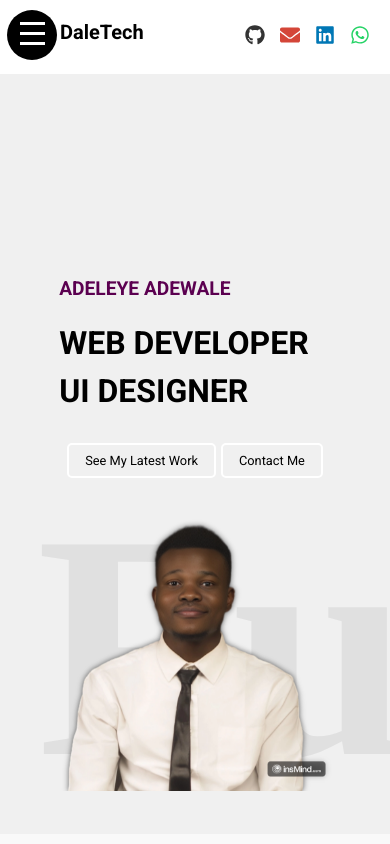
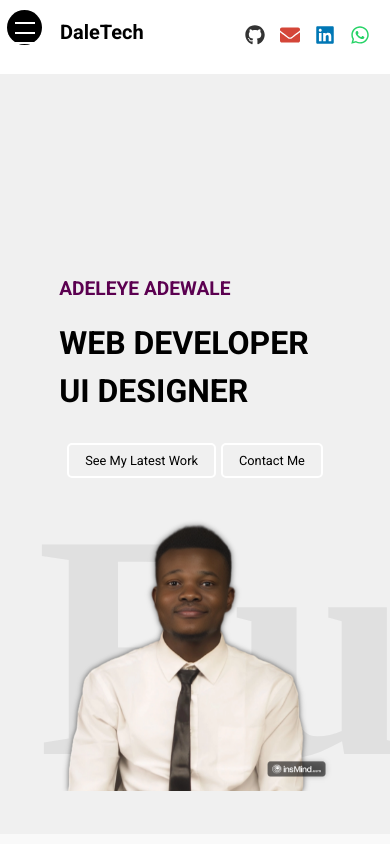
Before and after one commit to Davefred-12/my-portfolio-app, a React (Vite) app: page / in a window 390 px wide. Shown: the top 844 px of the page. Built offline with nearby package versions, Linux system fonts and the light colour scheme.

Commit message:
Added Footer

```diff
--- a/src/components/HamburgerMenu/HamburgerMenu.css
+++ b/src/components/HamburgerMenu/HamburgerMenu.css
@@ -100,3 +100,33 @@ html {
 .close-button:hover {
     color:#680066;;
 }
+
+/* Media Query for small screens */
+@media (max-width: 480px) {
+  /* Resize the hamburger icon */
+  .hamburger {
+      width: 35px;
+      height: 35px;
+  }
+
+  .hamburger span {
+      width: 20px; /* Adjust width for smaller screens */
+      height: 2px;
+  }
+
+  /* Adjust the menu size for smaller screens */
+  .menu {
+      width: 250px;
+  }
+
+  /* Adjust the font size of the menu links */
+  .menu a {
+      font-size: 20px;
+      margin: 10px 0;
+  }
+
+  /* Adjust close button size */
+  .close-button {
+      font-size: 10px;
+  }
+}
```
